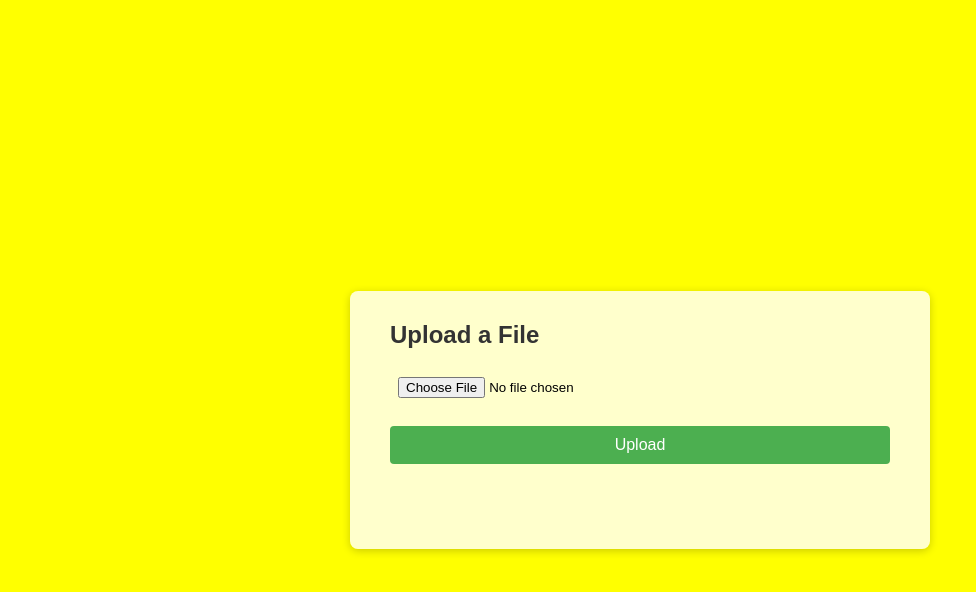
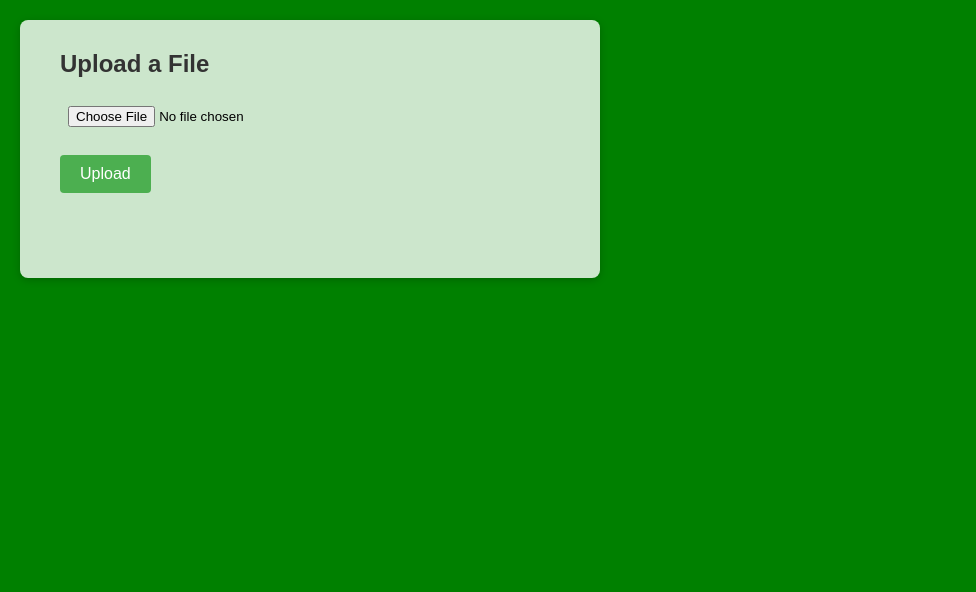
Before and after one commit to Tert4444/CursorRepo, a website: page index.html in a window 1280 px wide. Shown: the whole page, without its empty margins (0-976 px from the left). Drawn offline with Linux system fonts and the light colour scheme.

Commit message:
Zmiana koloru3

```diff
--- a/index.html
+++ b/index.html
@@ -6,11 +6,8 @@
   <title>File Upload Portal</title>
   <style>
     body {
-      background-color: yellow;
+      background-color: green;
       font-family: Arial, sans-serif;
-      display: flex;
-      justify-content: center;
-      align-items: center;
       min-height: 100vh;
       margin: 0;
       padding: 20px;
@@ -42,7 +39,8 @@
       border: none;
       border-radius: 4px;
       font-size: 16px;
-      width: 100%;
+      width: auto;
+      display: inline-block;
     }
     button:hover {
       background-color: #45a049;
```
